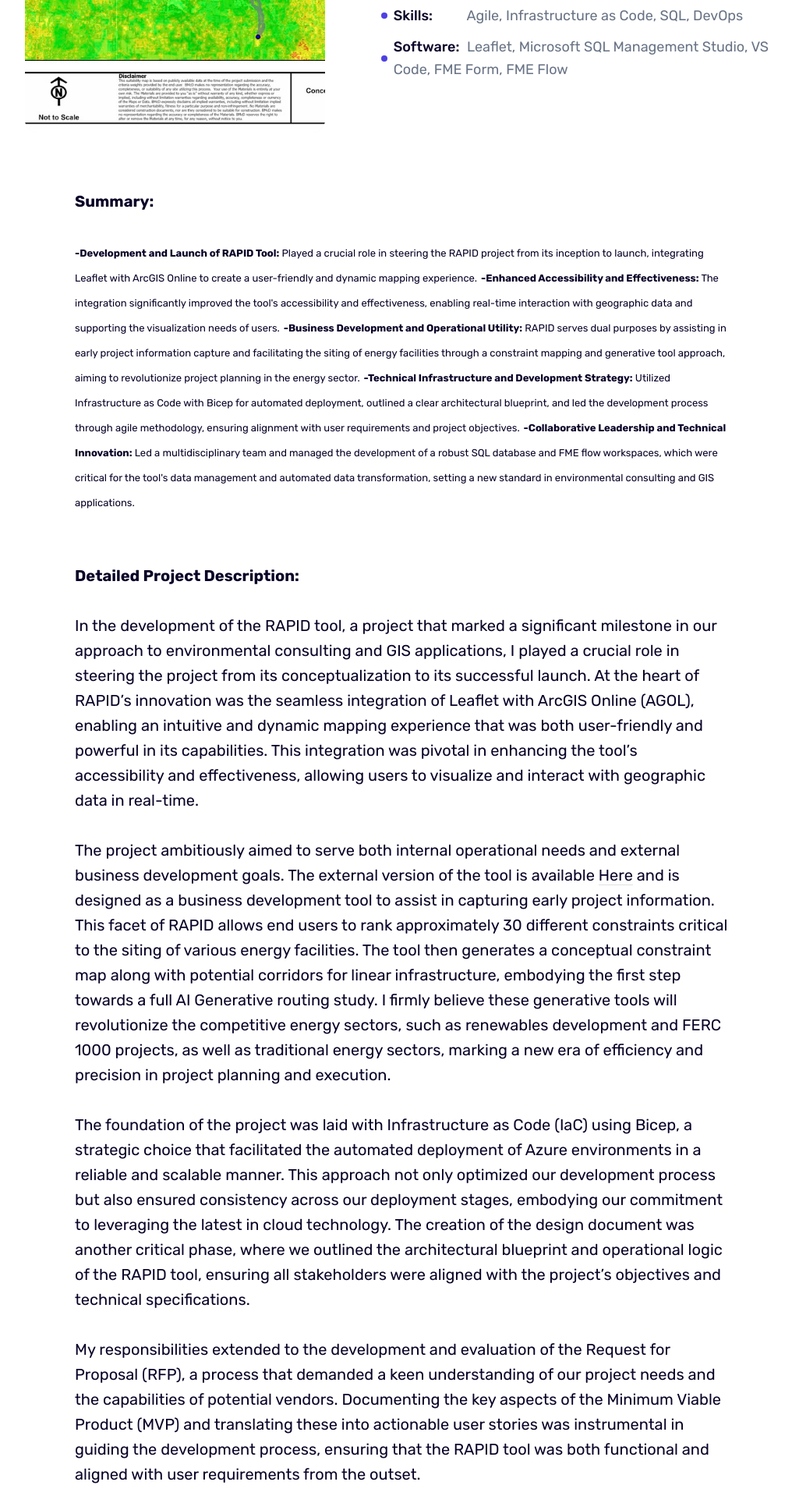
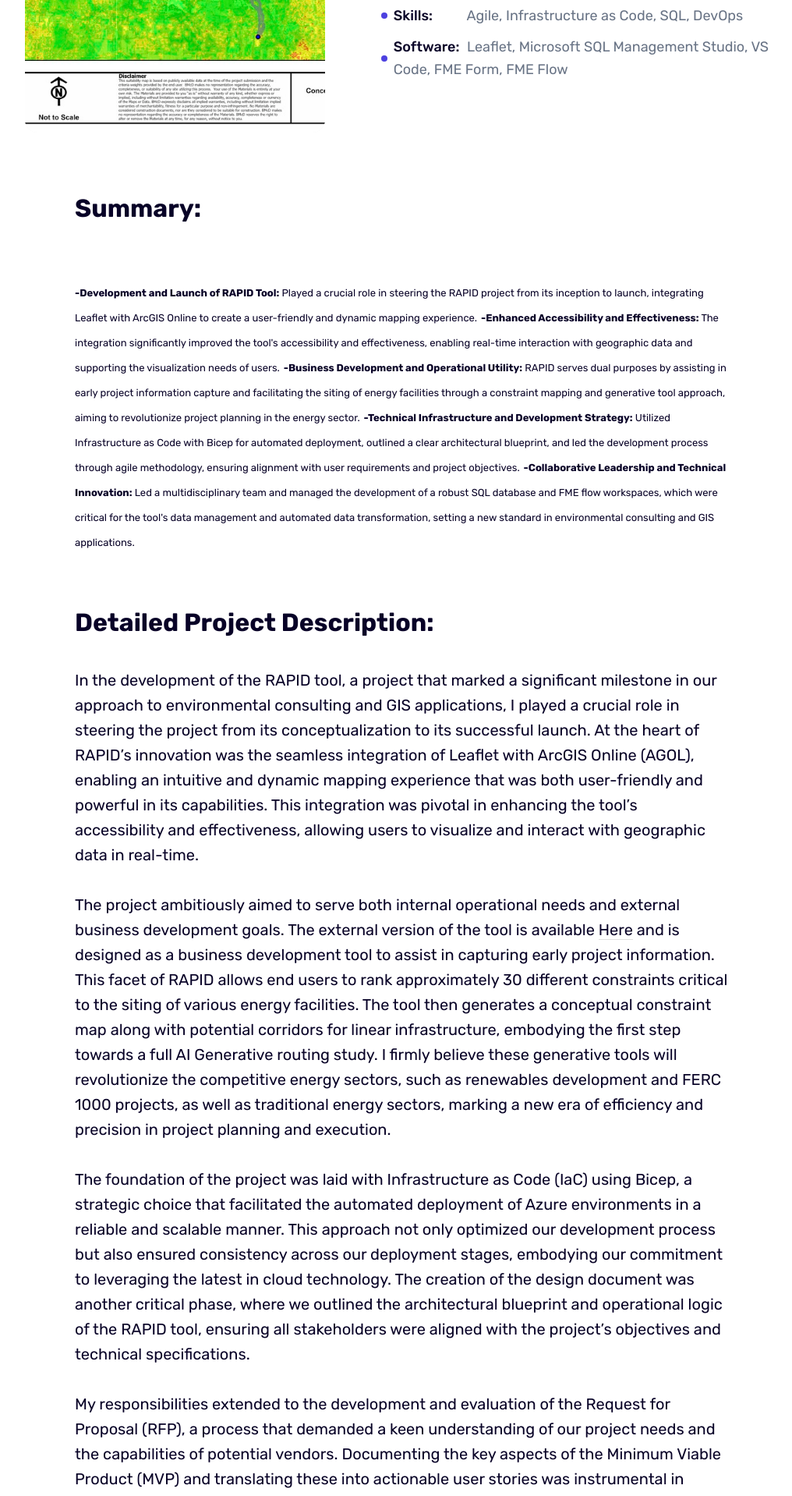
Before and after one commit to DustyWerth/DustyWerth.github.io, a Jekyll site: the page built from _works/RAPID.md, in a window 1280 px wide. Shown: the part 428-2346 px from the top of the page at 78% size, without its empty margins (124-1140 px from the left). Built offline with Jekyll 4.4.1, drawn with Linux system fonts in a browser that asks for light colours.

Commit message:
Update RAPID.md

```diff
--- a/_works/RAPID.md
+++ b/_works/RAPID.md
@@ -10,8 +10,7 @@ image_caption: ''
 skills: 'Agile, Infrastructure as Code, SQL, DevOps'
 software: 'Leaflet, Microsoft SQL Management Studio, VS Code, FME Form, FME Flow'
 ---
-<strong>Summary:</strong>
-
+<font size="6"><strong>Summary:</strong></font><br>
 <font size="2"><strong>-Development and Launch of RAPID Tool:</strong> Played a crucial role in steering the RAPID project from its inception to launch, integrating Leaflet with ArcGIS Online to create a user-friendly and dynamic mapping experience.</font>
 
 <font size="2"><strong>-Enhanced Accessibility and Effectiveness:</strong> The integration significantly improved the tool's accessibility and effectiveness, enabling real-time interaction with geographic data and supporting the visualization needs of users.</font>
@@ -22,9 +21,7 @@ software: 'Leaflet, Microsoft SQL Management Studio, VS Code, FME Form, FME Flow
 
 <font size="2"><strong>-Collaborative Leadership and Technical Innovation:</strong> Led a multidisciplinary team and managed the development of a robust SQL database and FME flow workspaces, which were critical for the tool's data management and automated data transformation, setting a new standard in environmental consulting and GIS applications.</font>
 <br>
-<br>
-<strong>Detailed Project Description:</strong>
-
+<font size="6"><strong>Detailed Project Description:</strong></font><br>
 In the development of the RAPID tool, a project that marked a significant milestone in our approach to environmental consulting and GIS applications, I played a crucial role in steering the project from its conceptualization to its successful launch. At the heart of RAPID’s innovation was the seamless integration of Leaflet with ArcGIS Online (AGOL), enabling an intuitive and dynamic mapping experience that was both user-friendly and powerful in its capabilities. This integration was pivotal in enhancing the tool’s accessibility and effectiveness, allowing users to visualize and interact with geographic data in real-time.
 
 The project ambitiously aimed to serve both internal operational needs and external business development goals. The external version of the tool is available [Here](https://ens-rapid-prod.azurewebsites.net/Login) and is designed as a business development tool to assist in capturing early project information. This facet of RAPID allows end users to rank approximately 30 different constraints critical to the siting of various energy facilities. The tool then generates a conceptual constraint map along with potential corridors for linear infrastructure, embodying the first step towards a full AI Generative routing study. I firmly believe these generative tools will revolutionize the competitive energy sectors, such as renewables development and FERC 1000 projects, as well as traditional energy sectors, marking a new era of efficiency and precision in project planning and execution.
```
